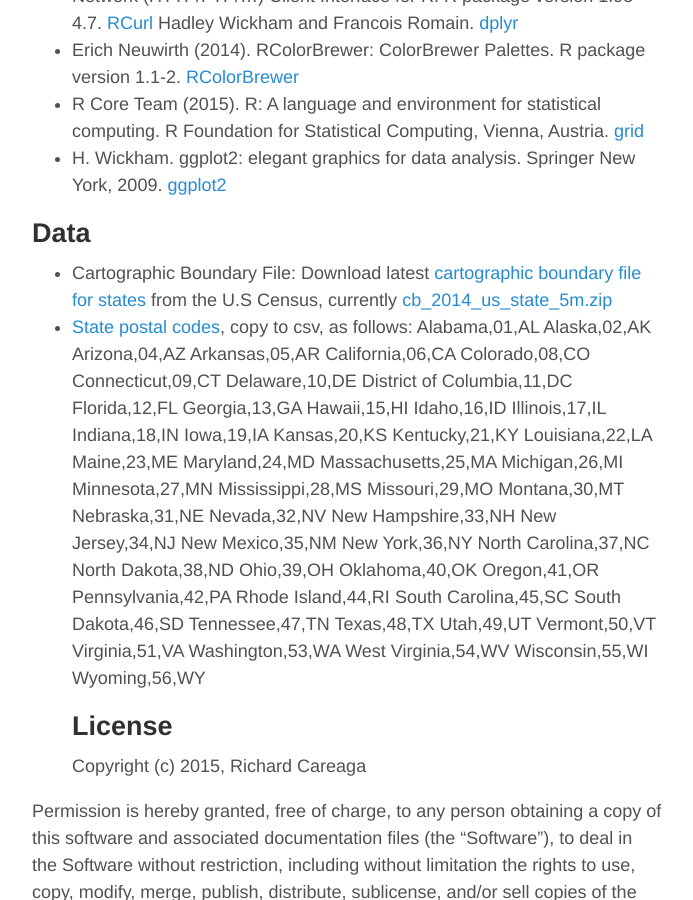
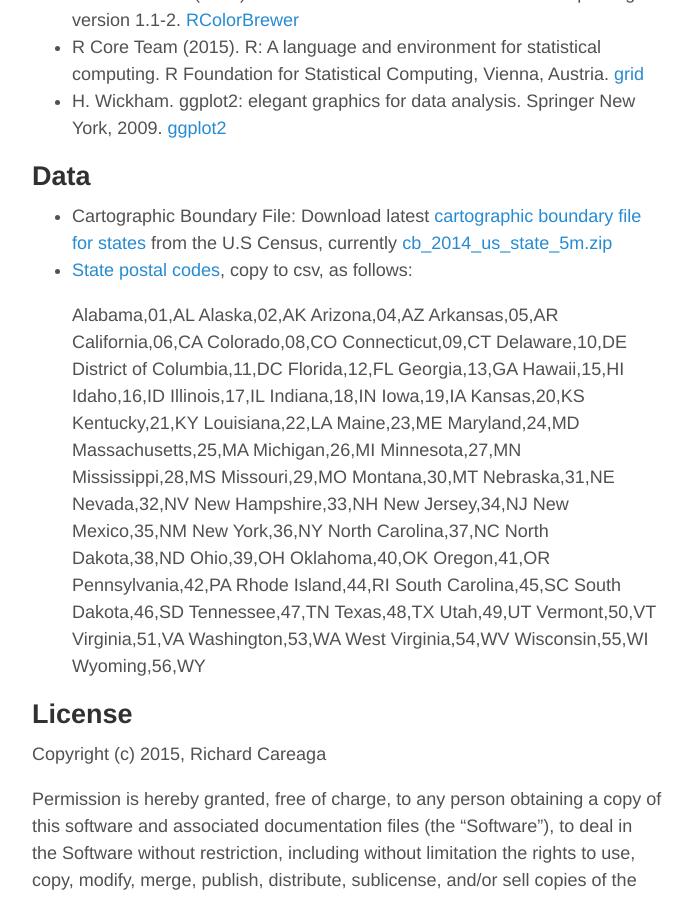
Before and after one commit to technocrat/marlow.github.io, a Jekyll site: the page built from _posts/2015-07-15-thematic-quickstart.md, in a window 1280 px wide and 900 px high, scrolled down 3051 px. Shown: the whole window, without its empty margins (293-986 px from the left). Built offline with Jekyll 4.4.1, drawn with Linux system fonts in a browser that asks for light colours; some of the changed lines change nothing that is shown; some of the changed text lies outside the part shown.

Commit message:
Update 2015-07-15-thematic-quickstart.md

````diff
--- a/_posts/2015-07-15-thematic-quickstart.md
+++ b/_posts/2015-07-15-thematic-quickstart.md
@@ -3,33 +3,43 @@
 title: Thematic Mapping in R without the Tears
 tags: journalism
 ---
-# Thematic Mapping in R without the Tears
+
 By: Richard Careaga <img src='https://careaga.s3.amazonaws.com/technocrat.png' alt='logo' style='height: 25px;'/> 2015-07-15
-# Quick Start Edition[^in prep]
+
+# Quick Start Edition
+
 ## Prerequisites
+
 * A current, working installation of [R]
 * Ability to install required packages
 * Basic familiarity with [R]
 * Understanding of directory paths
+
 ## What you'll see
+
 * The default basemap of the contiguous 48 states and the District of Columbia
- ![](https://careaga.s3.amazonaws.com/2015-07-15-default.png){: .center-image }
-* The same map with an uncolored background  ![](https://careaga.s3.amazonaws.com/2015-07-15-white.png){: .center-image }
+ ![](https://careaga.s3.amazonaws.com/2015-07-15-default.png)
+* The same map with an uncolored background  ![](https://careaga.s3.amazonaws.com/2015-07-15-white.png)
 * The basemap with states shown by population with the default continuous scale and color scheme
- ![](https://careaga.s3.amazonaws.com/2015-07-15-pop.default.png){: .center-image }
- * The basemap in four alternative discrete color scales with a neutral palette and polyconic projection
-  ![](https://careaga.s3.amazonaws.com/2015-07-15-scaling.png){: .center-image }
+ ![](https://careaga.s3.amazonaws.com/2015-07-15-pop.default.png)
+* The basemap in four alternative discrete color scales with a neutral palette and polyconic projection
+  ![](https://careaga.s3.amazonaws.com/2015-07-15-scaling.png)
 
 ## Next up
+
 I will be preparing a detailed explanation of how this works and recommendations for deciding when this type of presentation works well and what data transforms to consider.
 
 ## Disclaimer
 I am unable to answer questions relating to the use of this code under Windows.
+
 ## Credits
+
 ### Algorithms
+
 [Interval scales]
 
 ### Data
+
 * [Population U.S. Census]
 * [Cartographic Boundary File U.S. Census]
 * [FIPS Codes for the States and the District of Columbia U.S. Census]
@@ -48,6 +58,7 @@
 ## Data
 * Cartographic Boundary File: Download latest [cartographic boundary file for states] from the U.S Census, currently [cb_2014_us_state_5m.zip]
 * [State postal codes], copy to csv, as follows:
+
 	Alabama,01,AL
 	Alaska,02,AK
 	Arizona,04,AZ
@@ -99,7 +110,9 @@
 	West Virginia,54,WV
 	Wisconsin,55,WI
 	Wyoming,56,WY
+
 ## License
+
 Copyright (c) 2015, Richard Careaga
 
 Permission is hereby granted, free of charge, to any person obtaining a copy of this software and associated documentation files (the "Software"), to deal in the Software without restriction, including without limitation the rights to use, copy, modify, merge, publish, distribute, sublicense, and/or sell copies of the Software, and to permit persons to whom the Software is furnished to do so, subject to the following conditions:
@@ -109,6 +122,7 @@
 THE SOFTWARE IS PROVIDED "AS IS", WITHOUT WARRANTY OF ANY KIND, EXPRESS OR IMPLIED, INCLUDING BUT NOT LIMITED TO THE WARRANTIES OF MERCHANTABILITY, FITNESS FOR A PARTICULAR PURPOSE AND NONINFRINGEMENT. IN NO EVENT SHALL THE AUTHORS OR COPYRIGHT HOLDERS BE LIABLE FOR ANY CLAIM, DAMAGES OR OTHER LIABILITY, WHETHER IN AN ACTION OF CONTRACT, TORT OR OTHERWISE, ARISING FROM, OUT OF OR IN CONNECTION WITH THE SOFTWARE OR THE USE OR OTHER DEALINGS IN THE SOFTWARE.
 
 ## R Code
+
 ```R
 #
 x <- c("dplyr", "ggmap", "ggplot2", "RColorBrewer", "rgdal", "classInt", "RCurl",  "grid","gridExtra")
@@ -242,7 +256,7 @@
 pop_source <- links_Shorten("https://www.census.gov/popest/data/national/totals/2014/files/NST_EST2014_ALLDATA.csv")$url
 -->
 
-[^in prep]: A detailed walk-through is being prepared.
+
 
 [cartographic boundary file for states]: http://www.census.gov/geo/maps-data/data/cbf/cbf_state.html
 [Cartographic Boundary File U.S. Census]: http://1.usa.gov/1IZgFLV
````
